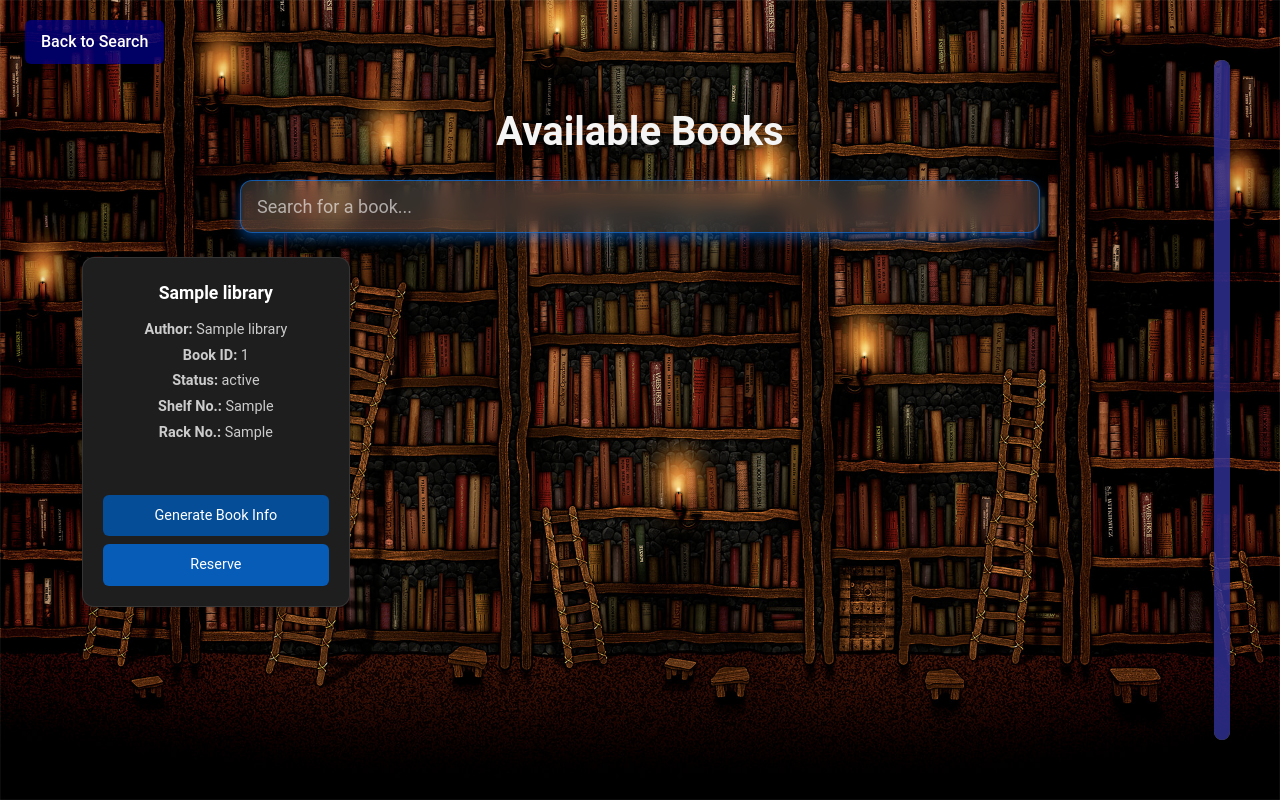
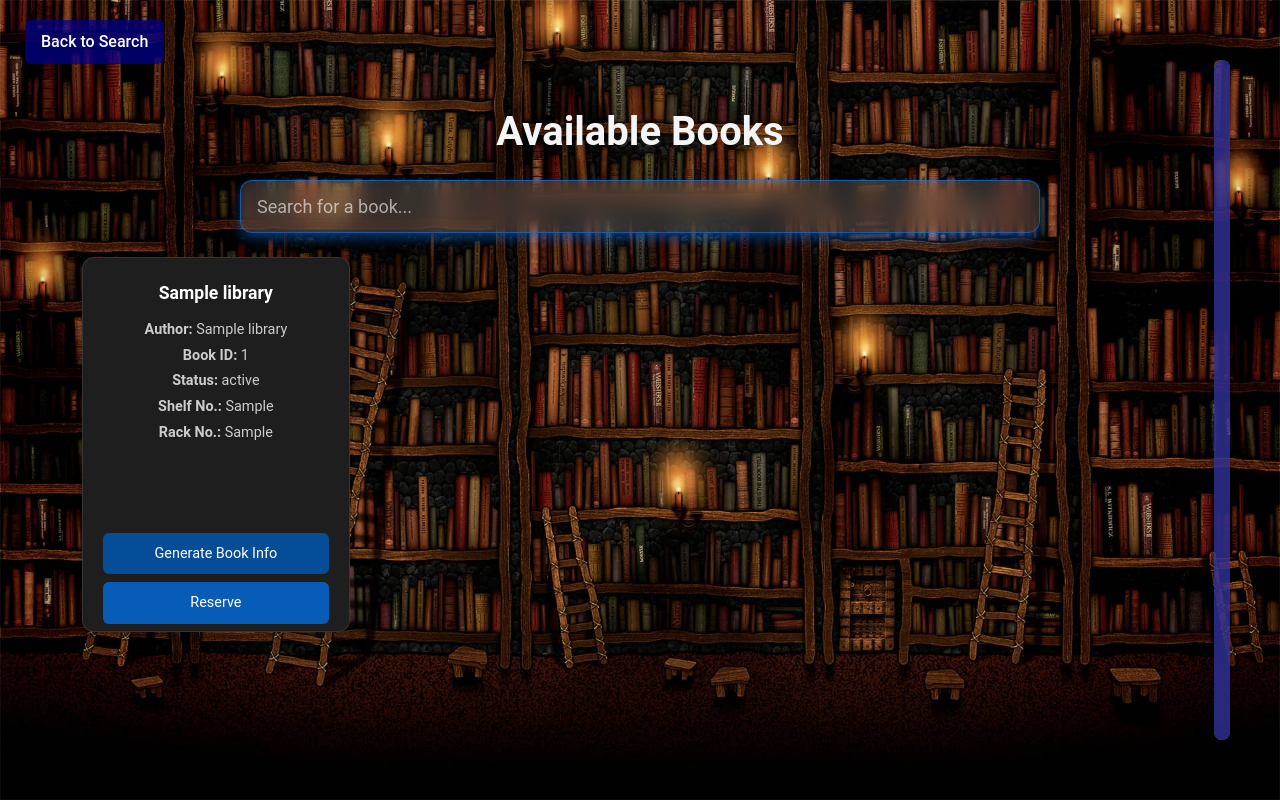
Before and after one commit to basil-the-py-developer/AI-Library, a Flask app: page /reserve in a window 1280 px wide. Run offline with Flask 3, Linux system fonts and the light colour scheme; a database or web service that is not in the repository returns one stand-in record (values such as "Sample title"); some libraries are stand-ins or nearby versions.

Commit message:
Improvements

```diff
--- a/templates/contribute.html
+++ b/templates/contribute.html
@@ -6,6 +6,7 @@
     <title>Contribute a Book</title>
     <link rel="stylesheet" href="https://stackpath.bootstrapcdn.com/bootstrap/4.5.2/css/bootstrap.min.css">
     <link href="https://fonts.googleapis.com/css2?family=Roboto:wght@400;500&display=swap" rel="stylesheet">
+    <link rel="icon" type="image/x-icon" href="{{ url_for('static', filename='favicon.ico') }}">
     <script src="https://code.jquery.com/jquery-3.6.0.min.js"></script>
     <script src="https://stackpath.bootstrapcdn.com/bootstrap/4.5.2/js/bootstrap.min.js"></script>
     <script src="/_vercel/insights/script.js" async></script>
--- a/templates/index.html
+++ b/templates/index.html
@@ -6,6 +6,7 @@
     <title>Benhill School's AI Integrated Student Book Guide</title>
     <link rel="stylesheet" href="https://stackpath.bootstrapcdn.com/bootstrap/4.5.2/css/bootstrap.min.css">
     <link href="https://fonts.googleapis.com/css2?family=Roboto:wght@400;500&display=swap" rel="stylesheet">
+    <link rel="icon" type="image/x-icon" href="{{ url_for('static', filename='favicon.ico') }}">
     <script src="/_vercel/insights/script.js" async></script>
     <script defer src="/_vercel/speed-insights/script.js"></script>
 
--- a/templates/reservation_result.html
+++ b/templates/reservation_result.html
@@ -7,6 +7,7 @@
     <script defer src="/_vercel/speed-insights/script.js"></script>
     <title>Reservation Result</title>
     <link rel="stylesheet" href="https://cdn.jsdelivr.net/npm/bootstrap@5.3.0-alpha1/dist/css/bootstrap.min.css">
+    <link rel="icon" type="image/x-icon" href="{{ url_for('static', filename='favicon.ico') }}">
     <style>
         body {
             background: url('/static/back.jpg') no-repeat center center fixed; /* Add background image */
--- a/templates/reserve.html
+++ b/templates/reserve.html
@@ -6,6 +6,7 @@
     <title>Reserve Book</title>
     <link href="https://cdn.jsdelivr.net/npm/bootstrap@5.3.0-alpha1/dist/css/bootstrap.min.css" rel="stylesheet">
     <link href="https://fonts.googleapis.com/css2?family=Merriweather&display=swap" rel="stylesheet">
+    <link rel="icon" type="image/x-icon" href="{{ url_for('static', filename='favicon.ico') }}">
     <script src="https://code.jquery.com/jquery-3.6.0.min.js"></script>
     <script src="https://cdn.jsdelivr.net/npm/bootstrap@5.3.0-alpha1/dist/js/bootstrap.bundle.min.js"></script>
     <script src="/_vercel/insights/script.js" async></script>
@@ -46,7 +47,6 @@
             scrollbar-width: none;
         }
 
-
         .heading {
             font-size: 2.5rem;
             font-weight: bold;
@@ -61,7 +61,6 @@
             opacity: 0;
         }
 
-
         .book-grid {
             display: grid;
             grid-template-columns: repeat(auto-fill, minmax(250px, 1fr));
@@ -75,15 +74,16 @@
             }
         }
 
-
+        /* ↑ bump card height ↑ */
         .book-card {
             display: flex;
             flex-direction: column;
             justify-content: space-between;
             width: 100%;
             max-width: 280px;
-        height: 350px;
+            height: 375px;           /* was 350px, now +25px */
             padding: 20px;
+            padding-bottom: 7px;     /* always 7px gap under buttons */
             background: #1E1E1E;
             color: #FFFFFF;
             border-radius: 12px;
@@ -127,23 +127,22 @@
             margin-bottom: 8px;
         }
 
+        /* remove individual auto‑margin on reserve button */
         .book-card .reserve-btn {
-        margin-top: auto;
+            margin: 0;
         }
+
         @media (max-width: 600px) {
             .book-card {
                 margin: 20px auto;
                 text-align: center;
             }
-
             .parent-container {
                 display: flex;
                 flex-direction: column;
                 align-items: center;
             }
         }
-
-
 
         .hidden {
             display: none !important;
@@ -157,14 +156,21 @@
             transition: opacity 0.3s ease, height 0.3s ease, margin 0.3s ease;
         }
 
+        /* ↓ pin buttons block to bottom ↓ */
         .button-group {
-        margin-top: 25px;
+            margin: 0;
+            margin-top: auto;       /* push the whole group down */
         }
         .button-group button {
             width: 100%;
             max-width: 250px;
         }
-    .book-info-btn{
+        /* small gap between the two buttons */
+        .button-group button + button {
+            margin-top: 8px;
+        }
+
+        .book-info-btn {
             background-color: #0056acd8;
             color: white;
             padding: 10px 16px;
@@ -185,11 +191,9 @@
             transition: background-color 0.3s ease-in-out;
             font-size: 0.9rem;
         }
-
         .reserve-btn:hover {
             background-color: #0061c9c2;
         }
-
 
         .navbar a {
             color: #000000;
@@ -200,21 +204,17 @@
             border-radius: 6px;
             transition: background-color 0.3s, transform 0.3s;
         }
-
         .navbar a:hover {
             background-color: rgba(0, 0, 139, 0.8);
             transform: scale(1.05);
         }
 
-
         .modal-body {
             color: black;
         }
-
         .modal-title {
             color: #000 !important;
         }
-
 
         #search-box {
             width: 100%;
@@ -231,24 +231,20 @@
             display: block;
             margin: 0 auto;
         }
-
         #search-box::placeholder {
             color: rgba(255, 255, 255, 0.6);
         }
-
         #search-box:focus {
             border-color: rgba(0, 123, 255, 0.6);
             box-shadow: 0px 6px 12px rgba(0, 123, 255, 0.4);
             background: rgba(255, 255, 255, 0.15);
         }
-
         @media (max-width: 768px) {
             #search-box {
                 max-width: 90%;
                 font-size: 16px;
             }
         }
-
 
         .back-btn {
             position: absolute;
@@ -261,7 +257,6 @@
             text-decoration: none;
             transition: background-color 0.3s, transform 0.3s;
         }
-
         .back-btn:hover {
             background-color: rgba(0, 0, 145, 0.8);
             transform: scale(1.05);
@@ -280,7 +275,6 @@
             z-index: 9999;
             overflow: hidden;
         }
-
         .floating-thumb {
             width: 100%;
             overflow-y: auto;
@@ -292,22 +286,18 @@
             cursor: grab;
             transition: background 0.3s ease-in-out;
         }
-
         .floating-thumb:hover {
             background: rgba(0, 0, 139, 0.8);
         }
-
         @media (max-width: 768px) {
             .floating-scrollbar {
                 display: none;
             }
         }
 
-
         .contributed {
             position: relative;
         }
-
         .star-badge {
             font-size: 1.4rem;
             color: gold;
@@ -318,12 +308,10 @@
             cursor: pointer;
             transition: transform 0.2s ease-in-out, color 0.2s ease-in-out;
         }
-
         .star-badge:hover {
             transform: translateX(50%) scale(1.2);
             color: #ffd700;
         }
-
         .star-badge::after {
             content: "Contributed by " attr(data-contributor);
             position: absolute;
@@ -340,25 +328,21 @@
             visibility: hidden;
             transition: opacity 0.2s ease-in-out, transform 0.2s ease-in-out;
         }
-
         .star-badge:hover::after {
             opacity: 1;
             visibility: visible;
             transform: translateX(-50%) translateY(-3px);
         }
 
-
         .container h2 {
             margin-top: 60px;
         }
-
 
         .popup-message {
             background-color: #f9f9f9;
             border-radius: 4px;
             font-size: 14px;
         }
-
     </style>
 </head>
 <body>
--- a/templates/result.html
+++ b/templates/result.html
@@ -6,6 +6,7 @@
     <title>Search Results</title>
     <link rel="stylesheet" href="https://stackpath.bootstrapcdn.com/bootstrap/4.5.2/css/bootstrap.min.css">
     <link href="https://fonts.googleapis.com/css2?family=Roboto:wght@400;500&display=swap" rel="stylesheet">
+    <link rel="icon" type="image/x-icon" href="{{ url_for('static', filename='favicon.ico') }}">
     <script src="/_vercel/insights/script.js" async></script>
     <script defer src="/_vercel/speed-insights/script.js"></script>
     <style>
```
Also changed, not shown: static/back(900kb).jpg (added), static/back.jpg, static/favicon.ico (renamed from favicon.ico), templates/img/lol.png (deleted). Lines whose indentation alone changed are shown as unchanged.
